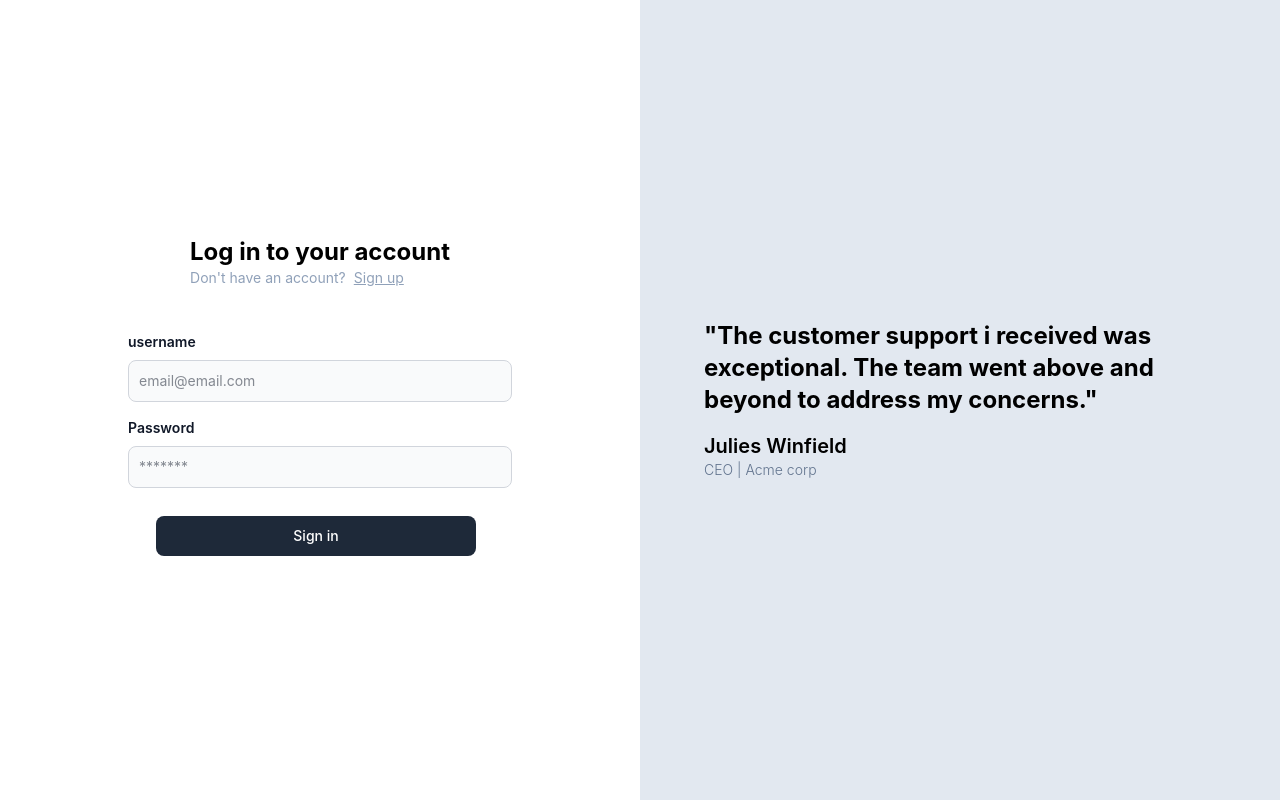
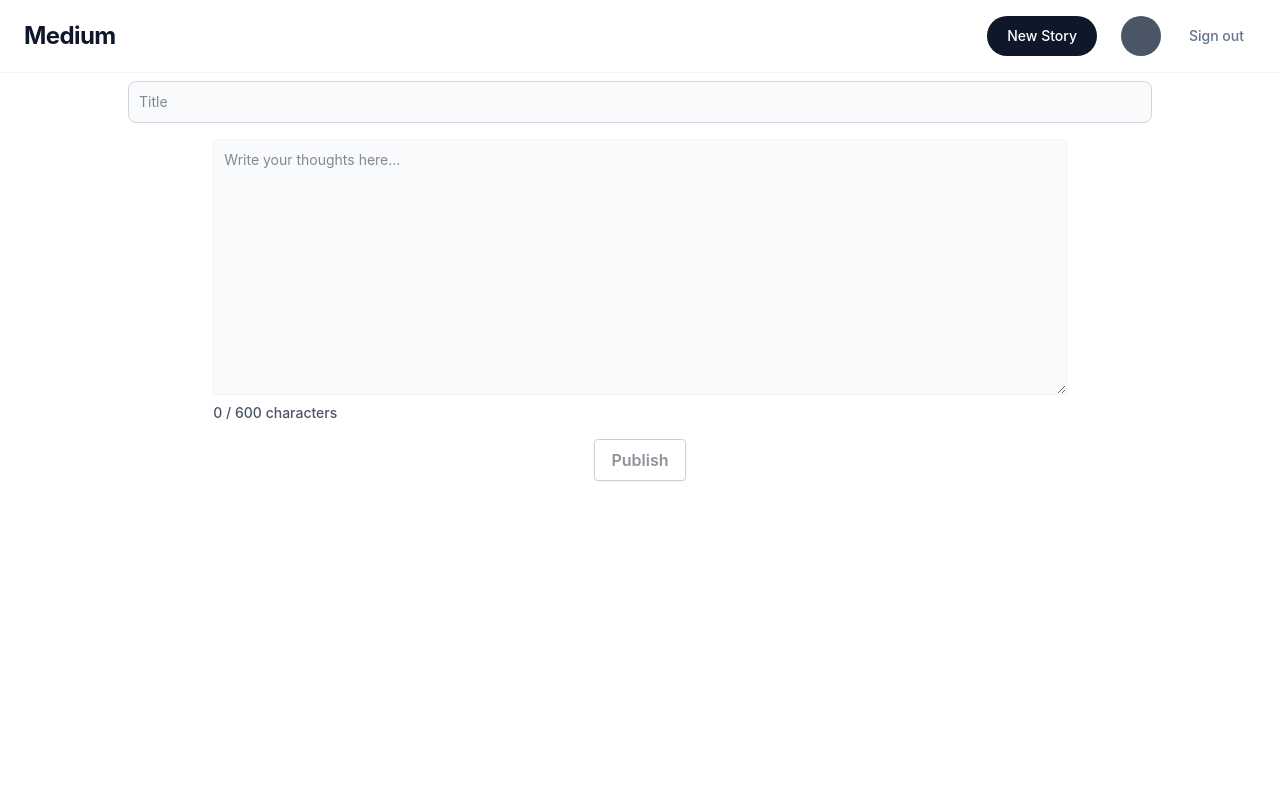
Before and after one commit to Abhinavpatra/Medium, a React (Vite) app in the folder frontend/: page /publish in a window 1280 px wide. Before the commit this address led to /signin. Built offline with nearby package versions, Linux system fonts and the light colour scheme; no server answers.

Commit message:
added soundcn logic anf updated new types for UI handling

```diff
--- a/frontend/src/App.tsx
+++ b/frontend/src/App.tsx
@@ -1,4 +1,4 @@
-import { BrowserRouter, Routes, Route, Navigate } from "react-router-dom";
+import { BrowserRouter, Routes, Route } from "react-router-dom";
 import "./App.css";
 import Signup from "./pages/Signup";
 import Signin from "./pages/Signin";
@@ -6,9 +6,6 @@ import Blog from "./pages/Blog";
 import Blogs from "./pages/Blogs";
 import Publish from "./pages/Publish";
 import EditBlog from "./pages/EditBlog";
-import { useEffect } from "react";
-import { useLocation, useNavigate } from "react-router-dom";
-import { JSX } from "react";
 
 function NotFound() {
   return (
@@ -18,40 +15,13 @@ function NotFound() {
   );
 }
 
-function AuthGuard({ children }: { children: JSX.Element }) {
-  const location = useLocation();
-  const navigate = useNavigate();
-
-  useEffect(() => {
-    const token = localStorage.getItem("token");
-    const publicPaths = ["/signup", "/signin"];
-
-    if (token) {
-      // If user is authenticated and tries to access auth pages, redirect to blogs
-      if (publicPaths.includes(location.pathname)) {
-        navigate("/blogs", { replace: true });
-      }
-    } else {
-      // If user is not authenticated and tries to access protected pages
-      if (!publicPaths.includes(location.pathname)) {
-        navigate("/signin", { replace: true });
-      }
-    }
-  }, [location, navigate]);
-
-  return children;
-}
-
 function Root() {
-  const token = localStorage.getItem("token");
-  return <Navigate to={token ? "/blogs" : "/signin"} replace />;
+  return <Blogs />;
 }
 
 function App() {
   return (
-    <>
     <BrowserRouter>
-        <AuthGuard>
       <Routes>
         <Route path="/" element={<Root />} />
         <Route path="/signup" element={<Signup />} />
@@ -62,9 +32,7 @@ function App() {
         <Route path="/publish" element={<Publish />} />
         <Route path="*" element={<NotFound />} />
       </Routes>
-        </AuthGuard>
     </BrowserRouter>
-    </>
   );
 }
 
--- a/frontend/src/Config.ts
+++ b/frontend/src/Config.ts
@@ -1,2 +1 @@
-export const BACKEND_URL="https://my-worker-name.patraabhinav12.workers.dev"
-// export const BACKEND_URL = "http://127.0.0.1:8787"
+export const BACKEND_URL = import.meta.env.VITE_BACKEND_URL || "http://127.0.0.1:8787";
--- a/frontend/src/types.ts
+++ b/frontend/src/types.ts
@@ -3,3 +3,73 @@ export interface SignUpInput {
   password: string;
   name?: string;
 }
+
+export interface User {
+  id: string;
+  username: string;
+  name: string;
+}
+
+export interface Comment {
+  id: number;
+  content: string;
+  createdAt: string;
+  author: {
+    id: string;
+    name: string | null;
+    username: string;
+  };
+}
+
+export interface BlogPost {
+  id: string;
+  title: string;
+  content: string;
+  authorId: string;
+  author?: {
+    id: string;
+    name: string;
+  };
+  comments?: Comment[];
+}
+
+export interface BlogsResponse {
+  posts: BlogPost[];
+  pagination?: {
+    page: number;
+    limit: number;
+    total: number;
+    totalPages: number;
+  };
+}
+
+export interface BlogDetailResponse {
+  post: BlogPost;
+}
+
+export interface AuthResponse {
+  jwt: string;
+}
+
+export interface UserResponse {
+  user: User;
+}
+
+export interface CreatePostInput {
+  title: string;
+  content: string;
+}
+
+export interface UpdatePostInput {
+  id: string;
+  title: string;
+  content: string;
+}
+
+export interface CreateCommentInput {
+  content: string;
+}
+
+export interface CommentResponse {
+  comment: Comment;
+}
--- /dev/null
+++ b/frontend/src/utils/sounds.ts
@@ -0,0 +1,27 @@
+class SoundManager {
+  private static play(filename: string) {
+    const audio = new Audio(`/sounds/${filename}.mp3`);
+    audio.volume = 0.3;
+    audio.play().catch(() => {
+      // ignore auto-play errors
+    });
+  }
+
+  static click() {
+    this.play('click-001');
+  }
+
+  static hover() {
+    this.play('click-002');
+  }
+
+  static success() {
+    this.play('confirmation-001');
+  }
+
+  static error() {
+    this.play('error-001');
+  }
+}
+
+export default SoundManager;
```
Lines whose indentation alone changed are shown as unchanged.
